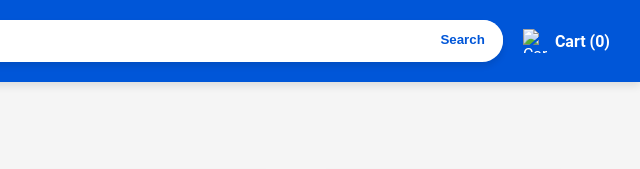
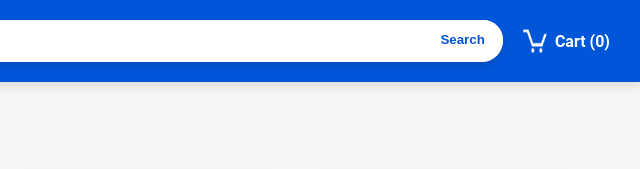
Before and after one commit to kenaket585/NetTradeSpace, a plain HTML site: page index.html in a window 1280 px wide. Shown: the top 169 px of the page, 640-1280 px from the left. Drawn offline with Linux system fonts and the light colour scheme.

Commit message:
Add files via upload

```diff
--- a/index.html
+++ b/index.html
@@ -4,6 +4,7 @@
   <meta charset="UTF-8">
   <meta name="viewport" content="width=device-width, initial-scale=1.0">
   <title>TPS E-Commerce</title>
+  <link rel="Icon" href="logo.png">
   <style>
     body {
       font-family: 'Roboto', sans-serif;
@@ -212,7 +213,7 @@
       <button>Search</button>
     </div>
     <div class="cart" onclick="viewCart()">
-      <img src="images/cart-icon.png" alt="Cart Icon">
+      <img src="cart-icon.png" alt="Cart Icon">
       <span id="cart-count">Cart (0)</span>
     </div>
   </div>
```
Also changed, not shown: checkout.html (+2 -1 lines).
